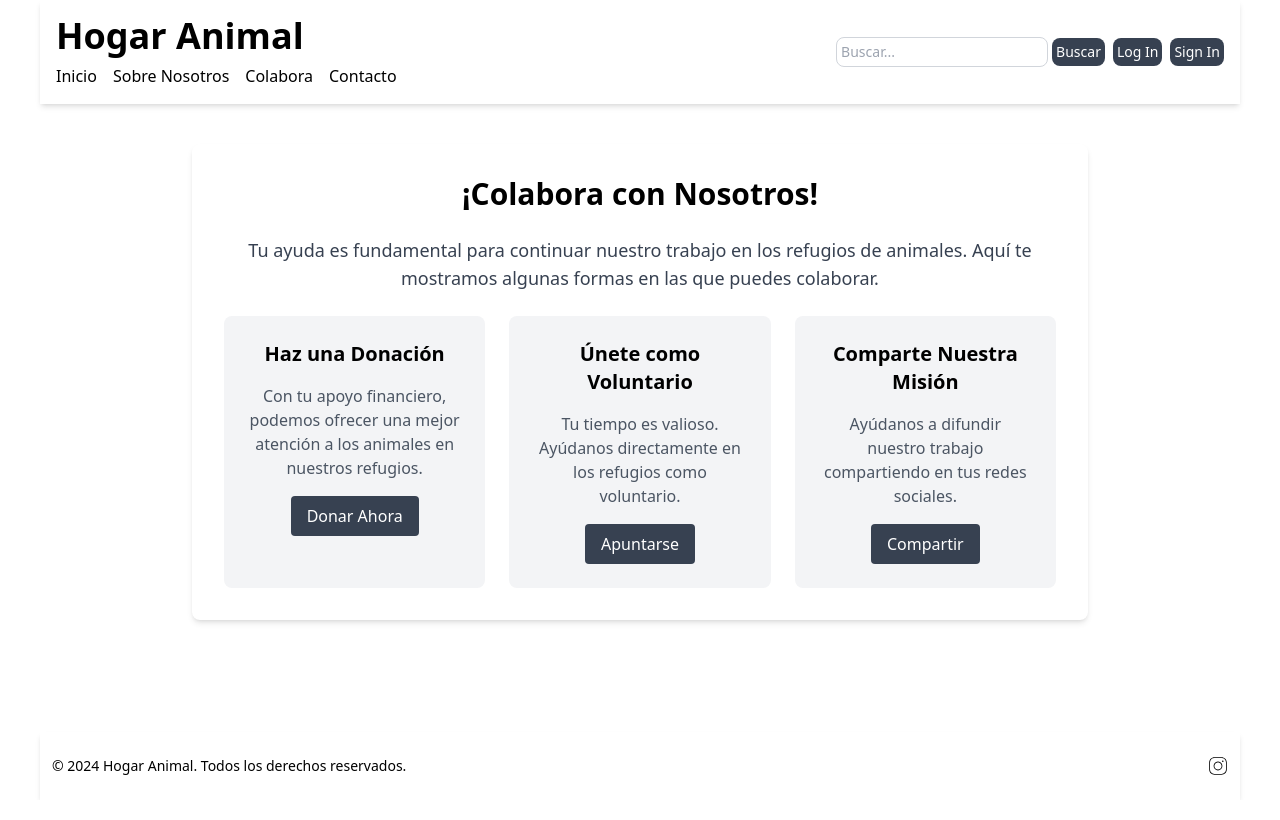
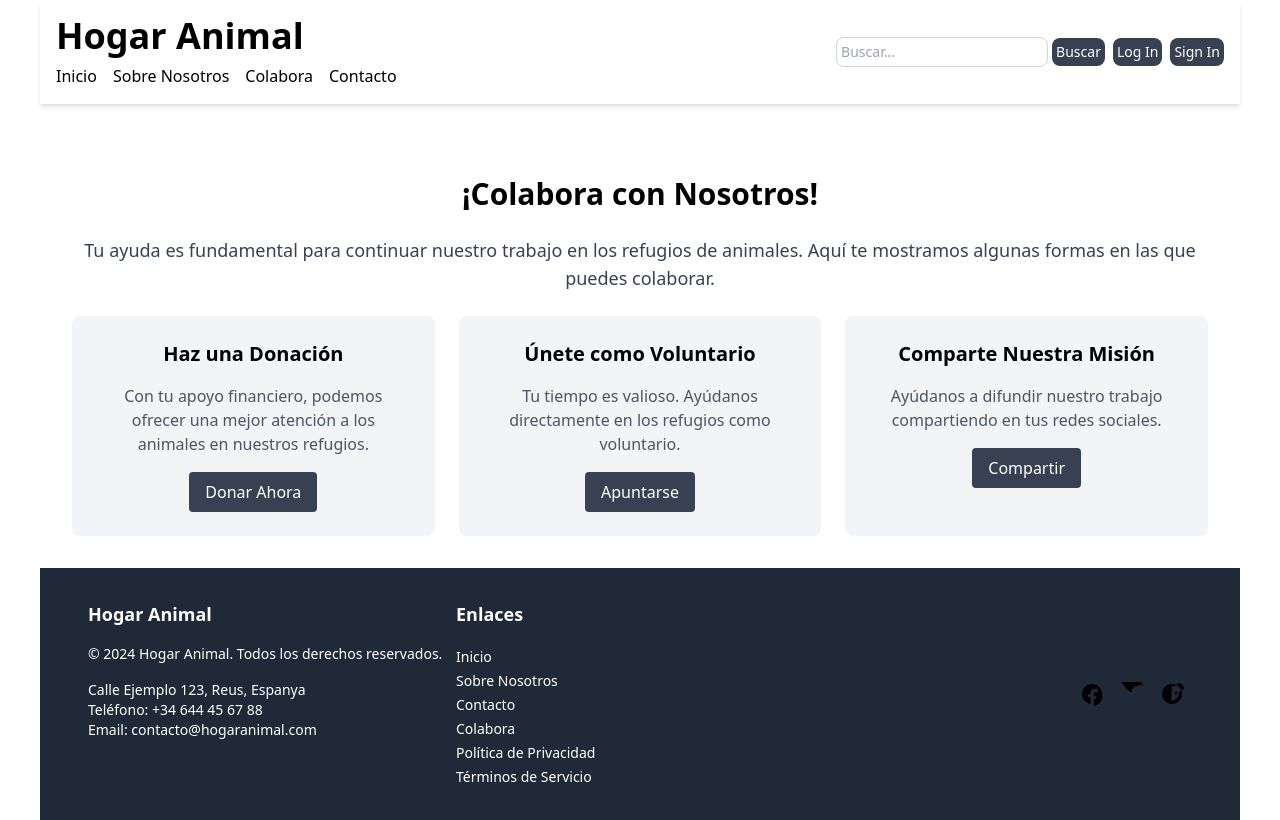
Before and after one commit to Nxttxrxl/busca-hogar, a React (Vite) app: page /colabora in a window 1280 px wide. Built offline with nearby package versions, Linux system fonts and the light colour scheme.

Commit message:
footer completado

```diff
--- a/src/components/Footer.tsx
+++ b/src/components/Footer.tsx
@@ -1,24 +1,62 @@
-import React  from 'react';
+import React from 'react';
+
+const Footer: React.FC = () => {
+  return (
+    <footer className="bg-gray-800 text-white py-8 ">
+      <div className="container mx-auto px-6 md:px-12">
+        <div className="flex flex-wrap justify-between">
+
+          <div className="w-full md:w-1/3 mb-6 md:mb-0">
+            <h2 className="text-lg font-semibold mb-4">Hogar Animal</h2>
+            <p className="text-sm mb-4">
+              &copy; 2024 Hogar Animal. Todos los derechos reservados.
+            </p>
+            <p className="text-sm">
+              Calle Ejemplo 123, Reus, Espanya
+            </p>
+            <p className="text-sm">
+              Teléfono: +34 644 45 67 88
+            </p>
+            <p className="text-sm">
+              Email: contacto@hogaranimal.com
+            </p>
+          </div>
 
 
-const Footer: React.FC = () => {
+          <div className="w-full md:w-1/3 mb-6 md:mb-0">
+            <h2 className="text-lg font-semibold mb-4">Enlaces</h2>
+            <ul>
+              <li><a href="/" className="text-sm hover:underline">Inicio</a></li>
+              <li><a href="/about" className="text-sm hover:underline">Sobre Nosotros</a></li>
+              <li><a href="/contact" className="text-sm hover:underline">Contacto</a></li>
+              <li><a href="/colabora" className="text-sm hover:underline">Colabora</a></li>
+              <li><a href="/privacy" className="text-sm hover:underline">Política de Privacidad</a></li>
+              <li><a href="/terms" className="text-sm hover:underline">Términos de Servicio</a></li>
+            </ul>
+          </div>
 
 
-  return (
-    <footer className=" text-black py-6 shadow-md">
-  <div className="container mx-auto flex justify-between items-center">
-    <div className="text-center">
-      <p className="text-sm ml-3">&copy; 2024 Hogar Animal. Todos los derechos reservados.</p>
-    </div>
-  <div className='mr-3'>
-    <svg xmlns="http://www.w3.org/2000/svg" x="0px" y="0px" width="20" height="20" viewBox="0 0 50 50">
-  <path d="M 16 3 C 8.8324839 3 3 8.8324839 3 16 L 3 34 C 3 41.167516 8.8324839 47 16 47 L 34 47 C 41.167516 47 47 41.167516 47 34 L 47 16 C 47 8.8324839 41.167516 3 34 3 L 16 3 z M 16 5 L 34 5 C 40.086484 5 45 9.9135161 45 16 L 45 34 C 45 40.086484 40.086484 45 34 45 L 16 45 C 9.9135161 45 5 40.086484 5 34 L 5 16 C 5 9.9135161 9.9135161 5 16 5 z M 37 11 A 2 2 0 0 0 35 13 A 2 2 0 0 0 37 15 A 2 2 0 0 0 39 13 A 2 2 0 0 0 37 11 z M 25 14 C 18.936712 14 14 18.936712 14 25 C 14 31.063288 18.936712 36 25 36 C 31.063288 36 36 31.063288 36 25 C 36 18.936712 31.063288 14 25 14 z M 25 16 C 29.982407 16 34 20.017593 34 25 C 34 29.982407 29.982407 34 25 34 C 20.017593 34 16 29.982407 16 25 C 16 20.017593 20.017593 16 25 16 z"></path>
-  </svg>
-    </div>
-  </div>
-</footer>
-
+          <div className="w-full md:w-1/3 mb-6 md:mb-0 flex items-center justify-center md:justify-end">
+            <a href="https://facebook.com" className="text-white hover:text-gray-400 mx-2">
+              <svg xmlns="http://www.w3.org/2000/svg" width="24" height="24" viewBox="0 0 24 24">
+                <path d="M22 12.1c0-5.5-4.5-10-10-10S2 6.6 2 12.1c0 5 3.7 9.1 8.5 9.8v-6.9H7.9v-2.8h2.6V10.7c0-2.6 1.6-4 4-4 1.1 0 2.2.1 3.2.3v3.6h-2.3c-1.3 0-1.5.6-1.5 1.5v2.1h2.7l-.4 2.8h-2.3v6.9c4.8-.7 8.5-4.8 8.5-9.8z"/>
+              </svg>
+            </a>
+            <a href="https://twitter.com" className="text-white hover:text-gray-400 mx-2">
+              <svg xmlns="http://www.w3.org/2000/svg" width="24" height="24" viewBox="0 0 24 24">
+                <path d="M23 3a10.7 10.7 0 0 1-3.1.9A4.9 4.9 0 0 0 22.4 2a10 10 0 0 1-3.1 1.2A4.8 4.8 0 0 0 16.6 4c-2.7 0-4.9 2.2-4.9 4.9 0 .4.1.8.1 1.2-4.1-.2-7.7-6.5-13.8-14.4-13.8-8.1 0-14.8 6.7-14.8 14.8 0 1.1.1 2.1.3 3.1A4.9 4.9 0 0 0 1.5 12c-.2-.2-.2-.3-.2-.5 0-.8.4-1.5 1.2-1.9A4.8 4.8 0 0 0 3 9.2c-.5-.2-1-.5-1.4-.8-.1.1-.1.3-.1.5 0 1.2.6 2.3 1.7 2.8-.6 0-1.1-.2-1.5-.5 0 1.7 1.2 3.2 2.8 3.5-.3.1-.6.2-.9.2-.2 0-.4 0-.6-.1.4 1.3 1.5 2.2 2.8 2.2-1.1.9-2.5 1.4-4 1.4-.3 0-.6 0-.9-.1 1.4.8 2.9 1.2 4.5 1.2 5.4 0 8.3-4.5 8.3-8.3v-.4c.6-.4 1.1-.8 1.5-1.3z"/>
+              </svg>
+            </a>
+            <a href="https://instagram.com" className="text-white hover:text-gray-400 mx-2">
+              <svg xmlns="http://www.w3.org/2000/svg" width="24" height="24" viewBox="0 0 24 24">
+                <path d="M12 2.2C6.2 2.2 2 6.4 2 12c0 4.9 3.7 8.9 8.4 8.9 2.5 0 4.8-.9 6.7-2.4.5-.4.6-.9.3-1.4-.4-.5-1-.6-1.4-.3-1.6 1.3-3.6 2.1-5.6 2.1-4.2 0-7.7-3.4-7.7-7.7 0-4.2 3.4-7.7 7.7-7.7 1.4 0 2.7.3 3.8.8.5.3 1 .2 1.3-.3s.2-1 .3-1.4c.7-.5 1.5-.8 2.3-1 .4-.1.7-.2 1-.2 2.6 0 4.7 2.1 4.7 4.7 0 .3 0 .7-.2 1.1-1.2.7-2.4 1.3-3.6 1.9-.7.4-1.1 1.1-1.1 1.9 0 4.2-3.4 7.7-7.7 7.7zM22 12c0-5.5-4.5-10-10-10S2 6.5 2 12s4.5 10 10 10 10-4.5 10-10zm-5.5-2.2a1.4 1.4 0 1 0 0 2.7 1.4 1.4 0 0 0 0-2.7z"/>
+              </svg>
+            </a>
+          </div>
+        </div>
+      </div>
+    </footer>
   );
-}
+};
 
 export default Footer;
--- a/src/pages/Colabora.tsx
+++ b/src/pages/Colabora.tsx
@@ -1,7 +1,7 @@
 import React from "react";
 const Colabora: React.FC = () => {
   return (
-    <div className="p-8 bg-white shadow-md rounded-lg max-w-4xl mx-auto mt-10">
+    <div className="p-8 w-full rounded-lg mx-auto mt-10">
       {" "}
       <h2 className="text-3xl font-bold text-center text-black-600 mb-6">
         ¡Colabora con Nosotros!
```
